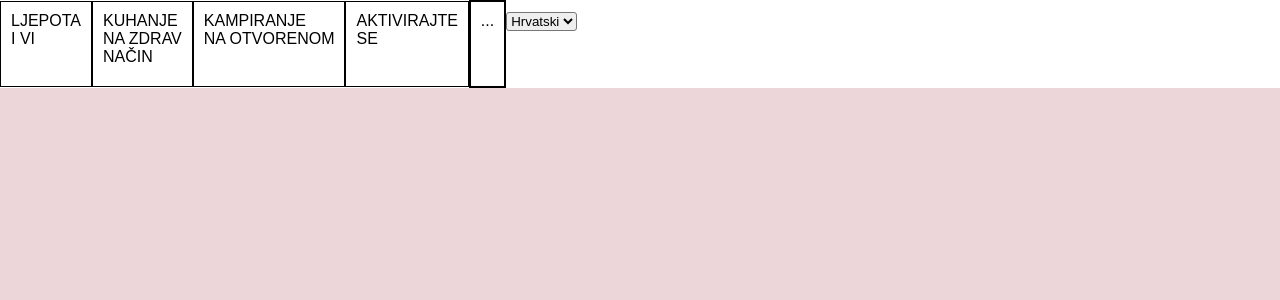
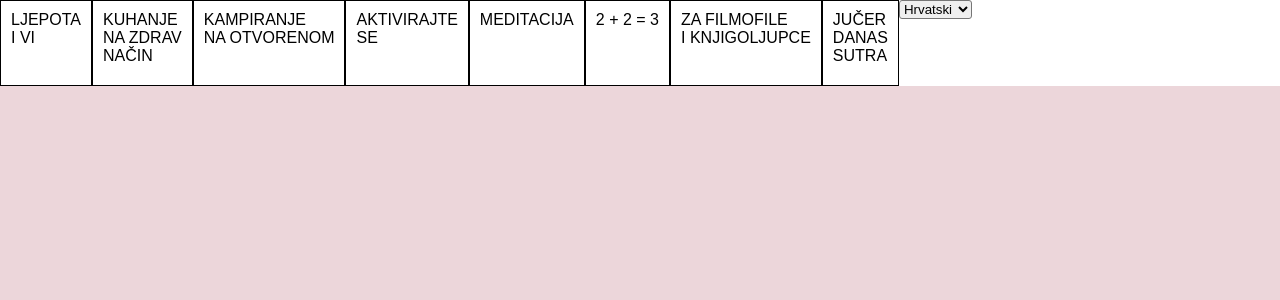
Before and after one commit to anchi84/nav-bar, a React (Create React App) app: page / in a window 1280 px wide. Shown: the top 300 px of the page. Built offline with nearby package versions, Linux system fonts and the light colour scheme.

Commit message:
width of items, menu and window added

```diff
--- a/src/App.css
+++ b/src/App.css
@@ -2,7 +2,7 @@
   background-color: white;
   display: flex;
   justify-content: flex-start;
-  align-items: baseline;
+  align-items: flex-start;
   vertical-align: middle;
 }
 
@@ -22,4 +22,5 @@
 
 .select {
   border-radius: 3px;
+  width: 73px;
 }
--- a/src/App.js
+++ b/src/App.js
@@ -4,6 +4,31 @@ import './App.css';
 import Menu from '../src/menu/menu'
 
 class App extends Component {
+
+  constructor(props) {
+    super(props);
+    this.state = {
+      height: window.innerHeight,
+      width: window.innerWidth
+    };
+  }
+
+  componentDidMount() {
+    // console.log(this.state.height);
+    // console.log(this.state.width);
+    window.addEventListener("resize", this.updateDimensions);
+  }
+
+  componentWillUnmount() {
+    window.removeEventListener("resize", this.updateDimensions);
+  }
+
+  updateDimensions = () => {
+    this.setState({
+      height: window.innerHeight,
+      width: window.innerWidth
+    });
+  }
 
   render() {
 
--- a/src/item/item.js
+++ b/src/item/item.js
@@ -1,6 +1,21 @@
 import React, { Component } from 'react';
 
 class Item extends Component {
+
+    constructor(props){
+        super(props);
+        this.state = {
+            width: 0
+        }
+    }
+
+    componentDidMount() {
+        this.setState({width: this.childNode.offsetWidth})
+    }
+
+    getWidth = () => {
+        return this.childNode.offsetWidth;
+     }
 
     render() {
         const item = this.props.item;
@@ -8,7 +23,7 @@ class Item extends Component {
         var words = item.split(' ');
         // console.log(words);
         return (
-            <div className='item'>
+            <div className='item' ref={(r) => {this.childNode = r}}>
                 {
                     words.map((word, index) => (word.length >= 3)
                     ? <span key={index}>{word}<br/></span>
--- a/src/menu/menu.js
+++ b/src/menu/menu.js
@@ -5,23 +5,37 @@ class Menu extends Component {
 
     constructor(props) {
         super(props);
+        this.itemComponent = [];
         this.state = {
             id: 'hr',
-            hover: false
+            showDropdown: false,
+            width: 0
         };
+    }
+
+    componentDidMount() {
+        this.calculate();
+    }
+
+    calculate = () => {
+        var width = this.itemComponent
+            .map(item => item.getWidth())
+            .reduce((a, b) => a + b);
+        console.log(width);
+        this.setState({width: width});
     }
 
     handleChange = (event) => {
         // console.log(event.target.value)
-        this.setState({id: event.target.value});
+        this.setState({id: event.target.value}, this.calculate);
     }
 
     handleMouseEnter = () => {
-        this.setState({hover: true})
+        this.setState({showDropdown: true})
     }
 
     handleMouseLeave = () => {
-        this.setState({hover: false})
+        this.setState({showDropdown: false})
     }
 
     render() {
@@ -36,23 +50,32 @@ class Menu extends Component {
             <div>
                 <div className="navBar">
                     {
-                        this.props.menuItems[this.state.id].slice(0,4).map((item, index) =>
-                            <Item key={index} item={item}/>
-                        )
+                        this.props.menuItems[this.state.id]
+                            .slice(0,8)
+                            .map((item, index) =>
+                                <Item key={this.state.id + "_" + index} item={item} ref={(r) => {this.itemComponent[index] = r}}/>
+                            )
                     }
-                    <div className="dropdown">
-                        <span className='item' onMouseEnter = {this.handleMouseEnter} onMouseLeave = {this.handleMouseLeave}>...</span>
+                   {/*  <div className="dropdown"
+                        onMouseEnter={this.handleMouseEnter}
+                        onMouseLeave={this.handleMouseLeave}
+                    >
+                        <span className='item'>...</span>
                         {
-                            this.state.hover && (this.props.menuItems[this.state.id].slice(4,8).map((item, index) =>
-                                <Item key={index} item={item}/>)
-                            )
+                            this.state.showDropdown
+                            && (this.props.menuItems[this.state.id]
+                                .slice(4,8)
+                                .map((item, index) =>
+                                    <Item key={index} item={item}/>)
+                                )
                         }
-                    </div>
-                    <select className="select" onChange = {this.handleChange}>
+                    </div> */}
+                    <select className="select" onChange={this.handleChange}>
                         {
-                            Object.entries(languages).map(
-                                ([id, language]) => (<option key={id} value={id}>{language}</option>)
-                            )
+                            Object.entries(languages)
+                                .map(([id, language]) =>
+                                    (<option key={id} value={id}>{language}</option>)
+                                )
                         }
                     </select>
                 </div>
```
